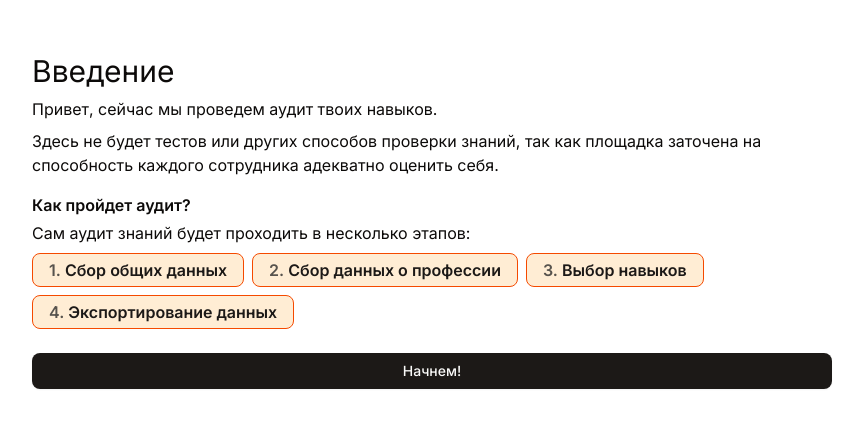
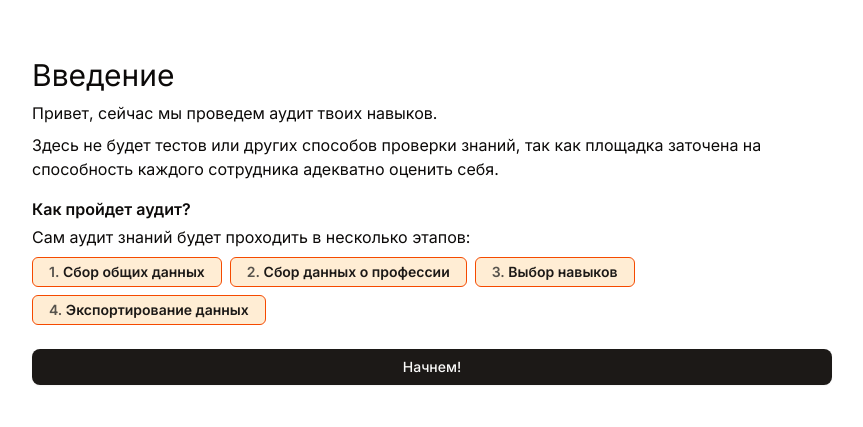
Before and after one commit to tokiory/exp.dev, a Next.js app: page /intro in a window 1280 px wide. Shown: the part 179-606 px from the top of the page, without its empty margins (208-1071 px from the left). Built offline with nearby package versions, Linux system fonts and the light colour scheme.

Commit message:
fix(intro): fixed intro page imports

```diff
--- a/app/intro/page.tsx
+++ b/app/intro/page.tsx
@@ -1,4 +1,4 @@
-import { Button, Heading, Text } from '@/components/ui'
+import { Button } from '@/components/ui'
 import { TEST_SELECTORS } from '@/tests/const/selectors'
 import Link from 'next/link'
 
@@ -16,9 +16,9 @@ export default function QuizIntroPage() {
       <div className="mt-1">
         Сам аудит знаний будет проходить в несколько этапов:
       </div>
-      <div className="flex flex-wrap gap-2 mt-2">
+      <div className="flex text-sm flex-wrap gap-2 mt-2">
         {["Сбор общих данных", "Сбор данных о профессии", "Выбор навыков", "Экспортирование данных"].map((text, idx) => (
-          <div key={text} className="bg-orange-100 border border-orange-600 font-semibold flex justify-center rounded-md py-1 px-4 text-stone-900 items-center w-fit"><span className="text-stone-600">{idx + 1}.</span>&nbsp;<span>{text}</span></div>
+          <div key={text} className="bg-orange-100 border border-orange-600 font-semibold flex justify-center rounded-sm py-1 px-4 text-stone-900 items-center w-fit"><span className="text-stone-600">{idx + 1}.</span>&nbsp;<span>{text}</span></div>
         ))}
       </div>
 
```
